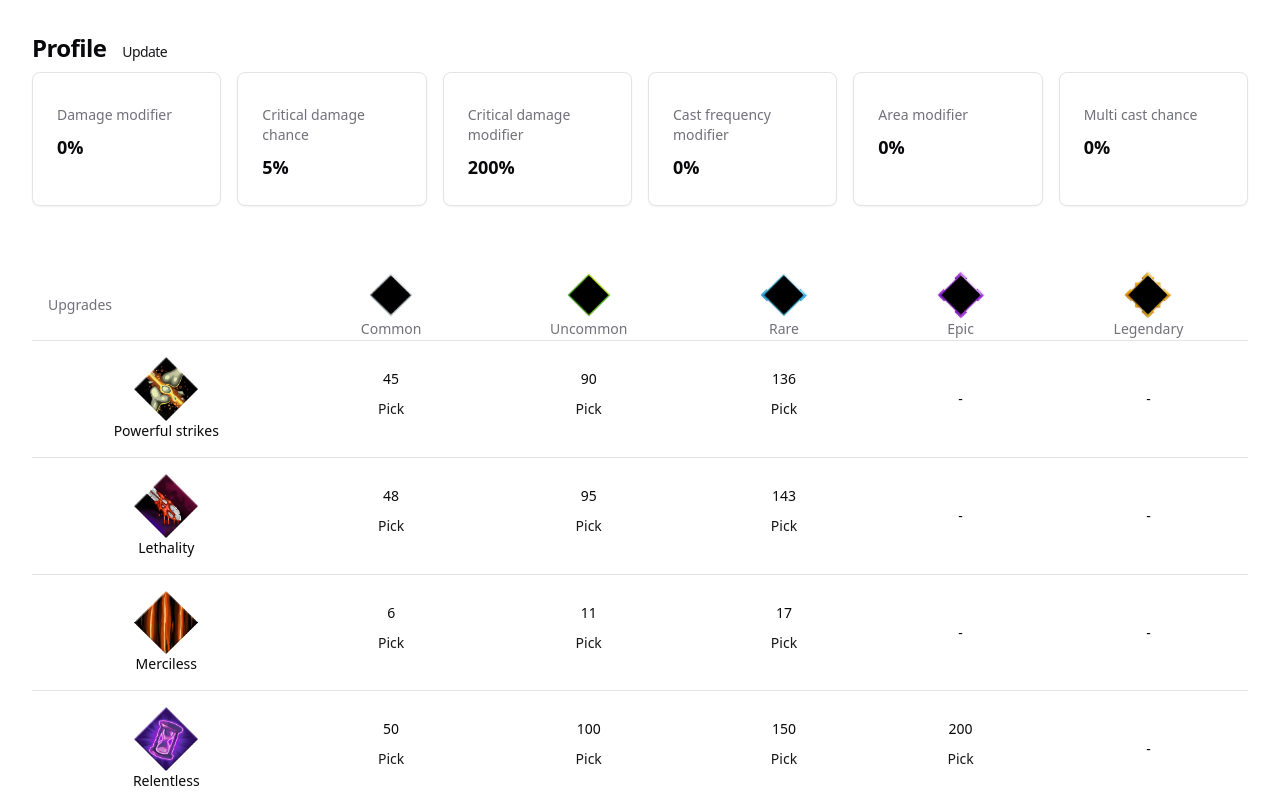
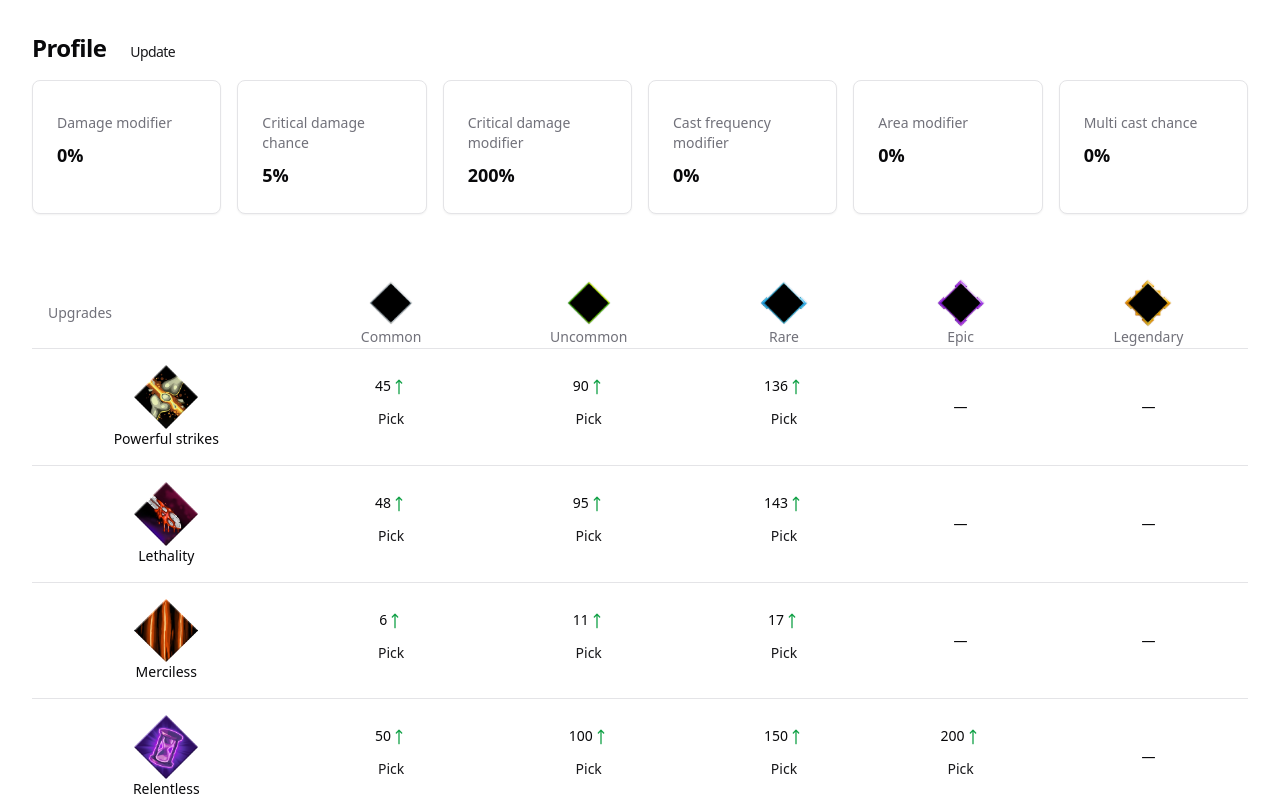
Before and after one commit to singohuen/soulstone-survivors-calculator, a React (Vite) app in the folder ui/: page / in a window 1280 px wide. Shown: the top 800 px of the page. Built offline with nearby package versions, Linux system fonts and the light colour scheme.

Commit message:
Add move up icon

```diff
--- a/ui/src/ProfileOverview.tsx
+++ b/ui/src/ProfileOverview.tsx
@@ -22,8 +22,10 @@ const ProfileOverview = () => {
       <H3>
         Profile
         <Dialog open={open} onOpenChange={setOpen}>
-          <DialogTrigger>
-            <Button variant={"link"}>Update</Button>
+          <DialogTrigger asChild>
+            <Button variant={"link"} className="ml-2 mb-2">
+              Update
+            </Button>
           </DialogTrigger>
           <DialogContent>
             <DialogHeader>
--- a/ui/src/UpgradesTable.tsx
+++ b/ui/src/UpgradesTable.tsx
@@ -23,6 +23,7 @@ import merciless from "./assets/skills/merciless.webp";
 import multicast from "./assets/skills/multicast.webp";
 import powerfulStrikes from "./assets/skills/powerful-strikes.webp";
 import relentless from "./assets/skills/relentless.webp";
+import { MoveUp } from "lucide-react";
 
 const UpgradesTable = () => {
   const { profile, setProfile } = useContext(ProfileContext);
@@ -135,8 +136,13 @@ const UpgradesTable = () => {
                 return (
                   <TableCell key={rarity}>
                     <div className="flex flex-col items-center">
-                      {increment || "-"}
-                      {!!increment && (
+                      {increment ? (
+                        <>
+                          <div>
+                            {increment}
+                            <MoveUp className="w-4 inline text-green-600" />
+                          </div>
+
                           <Button
                             type="button"
                             variant={"link"}
@@ -144,6 +150,9 @@ const UpgradesTable = () => {
                           >
                             Pick
                           </Button>
+                        </>
+                      ) : (
+                        <div>—</div>
                       )}
                     </div>
                   </TableCell>
```
Lines whose indentation alone changed are shown as unchanged.
